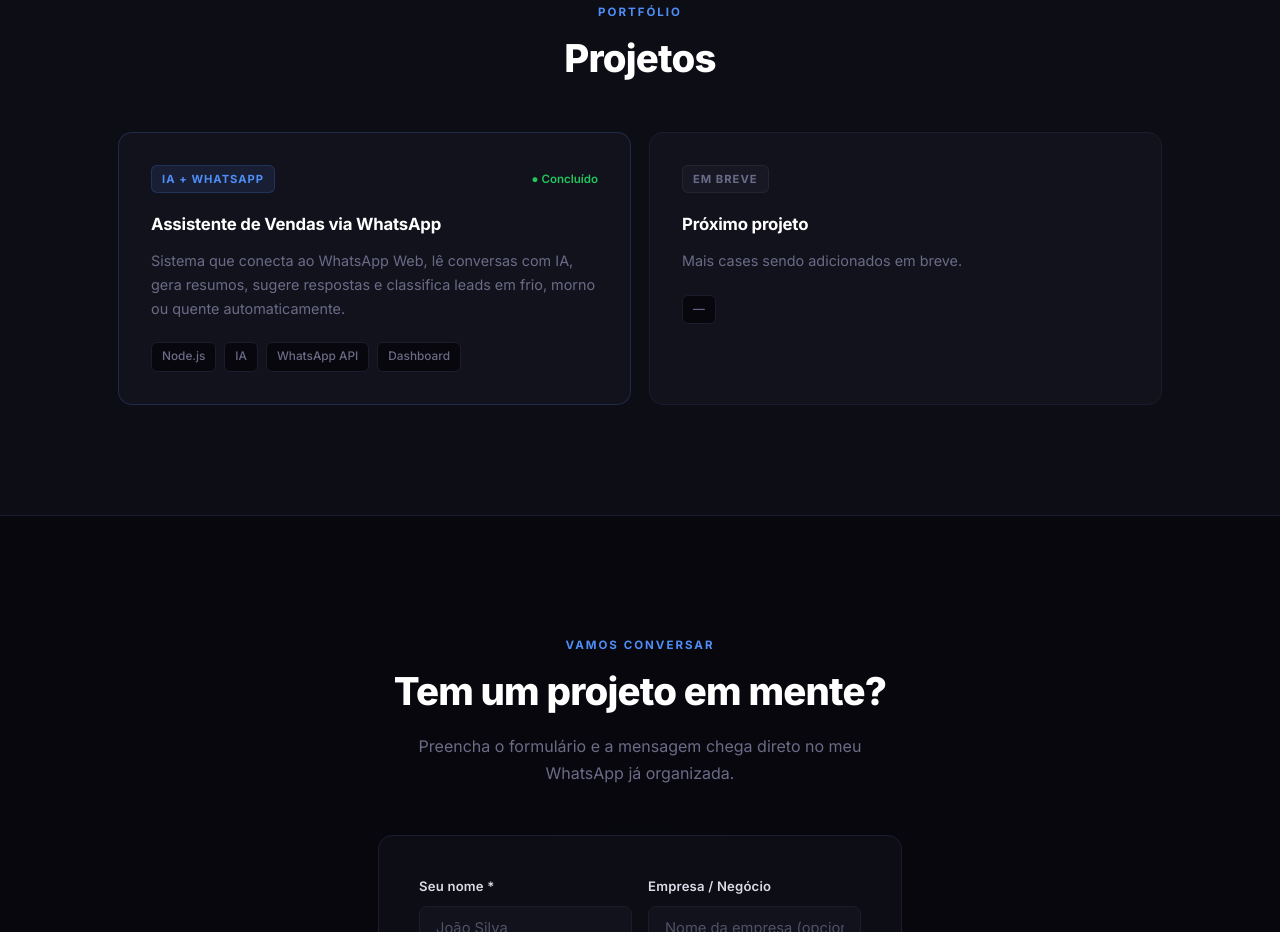
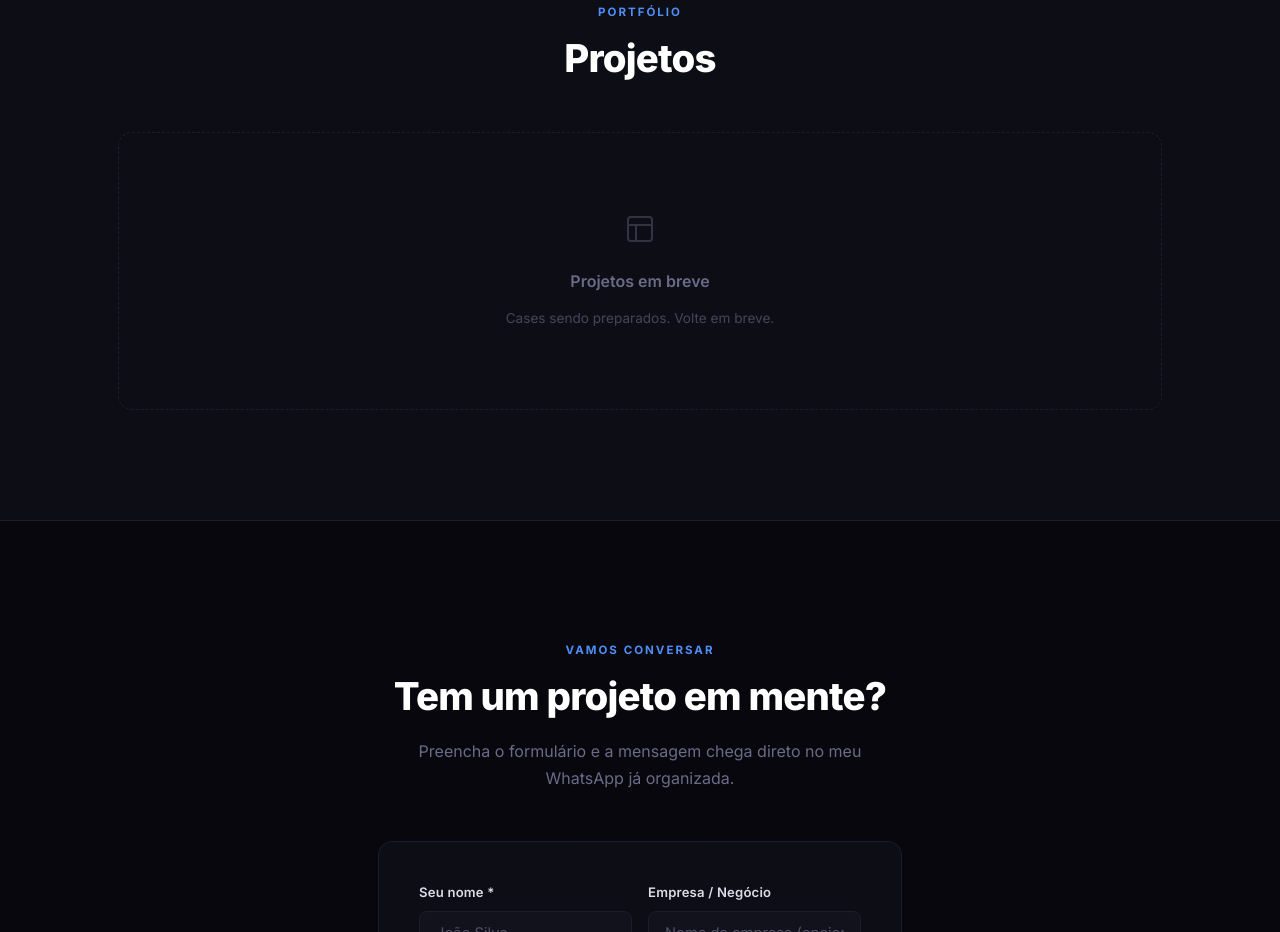
Before and after one commit to DeAndrade15/portfolio-douglas, a plain HTML site: page index.html in a window 1280 px wide. Shown: the part 3030-3962 px from the top of the page. Drawn offline with Linux system fonts and the light colour scheme.

Commit message:
Remove projetos — seção vazia até novos cases

```diff
--- a/index.html
+++ b/index.html
@@ -248,34 +248,12 @@
     <div class="container">
       <p class="section-label center">Portfólio</p>
       <h2 class="center">Projetos</h2>
-      <div class="projetos-grid">
-
-        <div class="projeto-card featured">
-          <div class="projeto-card-top">
-            <div class="projeto-tag">IA + WhatsApp</div>
-            <span class="projeto-status">● Concluído</span>
-          </div>
-          <h3>Assistente de Vendas via WhatsApp</h3>
-          <p>Sistema que conecta ao WhatsApp Web, lê conversas com IA, gera resumos, sugere respostas e classifica leads em frio, morno ou quente automaticamente.</p>
-          <div class="projeto-techs">
-            <span>Node.js</span>
-            <span>IA</span>
-            <span>WhatsApp API</span>
-            <span>Dashboard</span>
-          </div>
+      <div class="projetos-empty">
+        <div class="projetos-empty-icon">
+          <svg width="32" height="32" viewBox="0 0 24 24" fill="none" stroke="currentColor" stroke-width="1.5"><rect x="3" y="3" width="18" height="18" rx="2"/><path d="M3 9h18"/><path d="M9 21V9"/></svg>
         </div>
-
-        <div class="projeto-card placeholder">
-          <div class="projeto-card-top">
-            <div class="projeto-tag muted">Em breve</div>
-          </div>
-          <h3>Próximo projeto</h3>
-          <p>Mais cases sendo adicionados em breve.</p>
-          <div class="projeto-techs">
-            <span>—</span>
-          </div>
-        </div>
-
+        <p class="projetos-empty-title">Projetos em breve</p>
+        <p class="projetos-empty-sub">Cases sendo preparados. Volte em breve.</p>
       </div>
     </div>
   </section>
--- a/style.css
+++ b/style.css
@@ -697,6 +697,36 @@ h2.center { text-align: center; }
   border-radius: 6px;
 }
 
+.projetos-empty {
+  display: flex;
+  flex-direction: column;
+  align-items: center;
+  justify-content: center;
+  padding: 80px 20px;
+  border: 1px dashed var(--border);
+  border-radius: var(--radius);
+  margin-top: 52px;
+  gap: 12px;
+}
+
+.projetos-empty-icon {
+  color: var(--muted);
+  opacity: 0.4;
+  margin-bottom: 4px;
+}
+
+.projetos-empty-title {
+  font-size: 1rem;
+  font-weight: 600;
+  color: var(--muted);
+}
+
+.projetos-empty-sub {
+  font-size: 0.85rem;
+  color: var(--muted);
+  opacity: 0.6;
+}
+
 /* CONTATO */
 .contato {
   padding: 120px 0;
```
